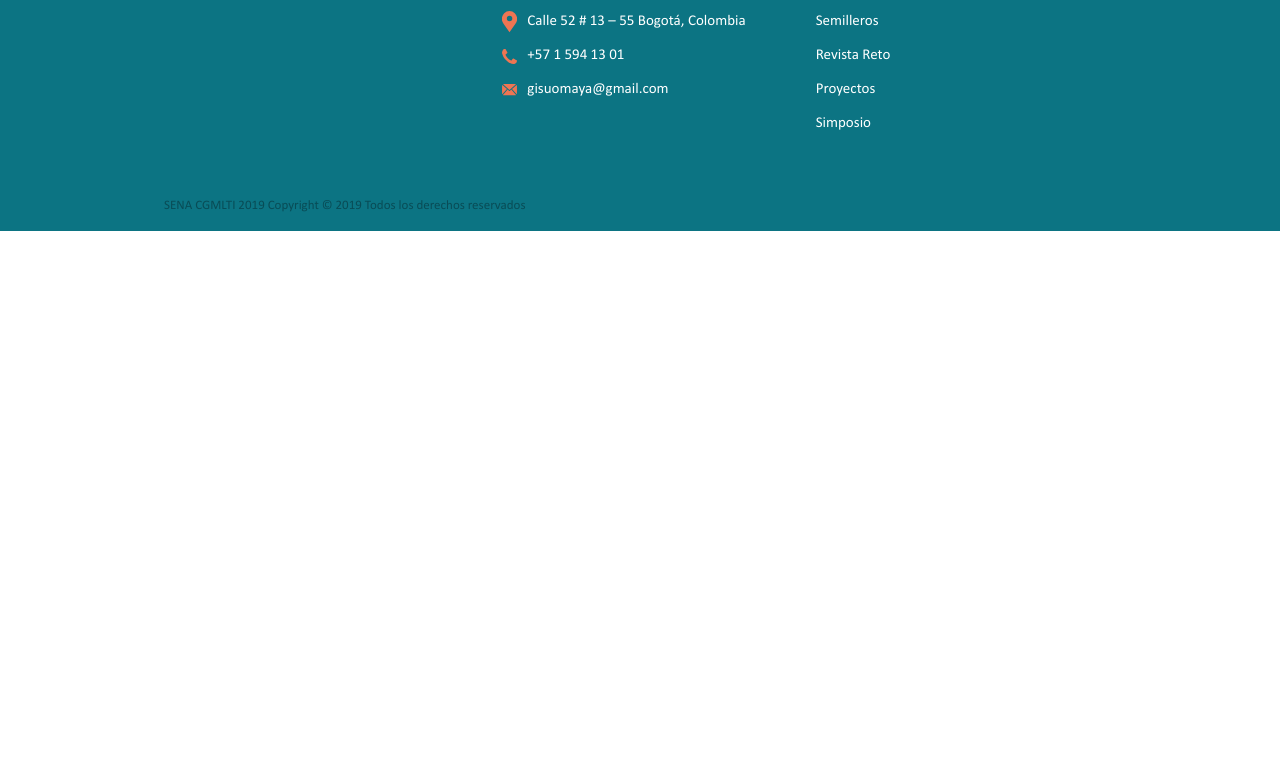
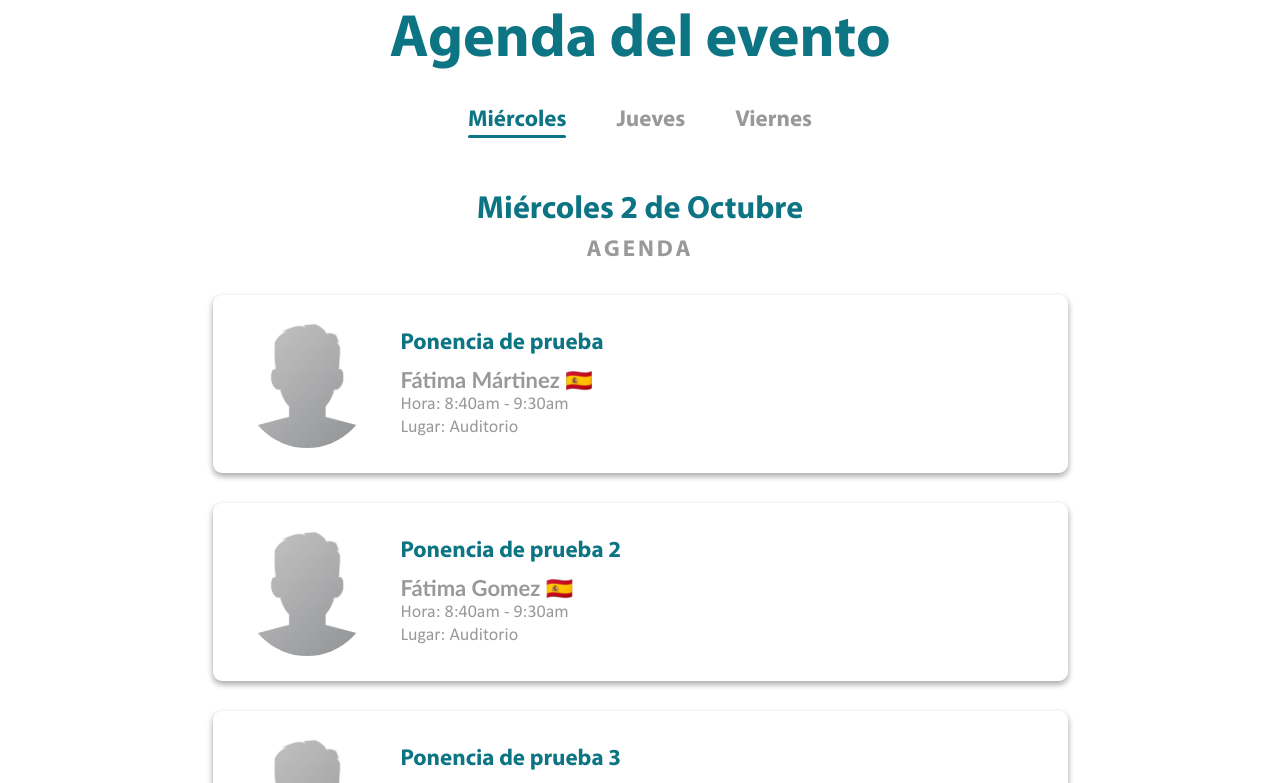
Before and after one commit to fcor/suomaya, a React (Create React App) app: page /simposio in a window 1280 px wide. Shown: the part 1117-1900 px from the top of the page. Before the commit the page ends 1348 px from the top, so only its background shows below. Built offline with nearby package versions, Linux system fonts and the light colour scheme.

Commit message:
Updated React version - Added simposio schedule WIP

```diff
--- a/package.json
+++ b/package.json
@@ -10,7 +10,7 @@
     "react-transition-group": "^2.5.0"
   },
   "devDependencies": {
-    "react-scripts": "2.0.5"
+    "react-scripts": "3.1.1"
   },
   "scripts": {
     "start": "react-scripts start",
--- /dev/null
+++ b/src/components/Simposio/Agenda.js
@@ -0,0 +1,40 @@
+import React from 'react'
+import DiaAgenda from './DiaAgenda'
+import './styles.css'
+
+const Agenda = () => {
+  const [day, setDay] = React.useState(1)
+
+  const isSelected = React.useCallback(
+    (currentDay) => {
+      if (currentDay === day) {
+        return 'selected'
+      }
+      return ''
+    }
+  , [day])
+
+  return (
+    <>
+      <div className="simposio-agenda-menu column">
+        <h1>Agenda del evento</h1>
+        <ul className="row">
+          <li className={isSelected(1)} onClick={() => setDay(1)}>
+            Miércoles
+          </li>
+          <li className={isSelected(2)} onClick={() => setDay(2)}>
+            Jueves
+          </li>
+          <li className={isSelected(3)} onClick={() => setDay(3)}>
+            Viernes
+          </li>
+        </ul>
+      </div>
+      <div className="simposio-agenda-content column">
+        <DiaAgenda dayIndex={day}/>
+      </div>
+    </>
+  )
+}
+
+export default Agenda
--- /dev/null
+++ b/src/components/Simposio/DiaAgenda.js
@@ -0,0 +1,60 @@
+import React from 'react'
+import avatar from '../../assets/img/avatar.png'
+import './styles.css'
+
+const dayDetail = {
+  fecha: 'Miércoles 2',
+  ponencias: [
+    {
+      nombre: 'Ponencia de prueba',
+      autor: 'Fátima Mártinez',
+      pais: '🇪🇸',
+      hora: '8:40am - 9:30am',
+      lugar: 'Auditorio',
+      avatar: avatar,
+    },
+    {
+      nombre: 'Ponencia de prueba 2',
+      autor: 'Fátima Gomez',
+      pais: '🇪🇸',
+      hora: '8:40am - 9:30am',
+      lugar: 'Auditorio',
+      avatar: avatar,
+    },
+    {
+      nombre: 'Ponencia de prueba 3',
+      autor: 'Fátima Perez',
+      pais: '🇪🇸',
+      hora: '8:40am - 9:30am',
+      lugar: 'Auditorio',
+      avatar: avatar,
+    },
+  ]
+}
+
+const DiaAgenda = ({ dayIndex }) => {
+  const day = dayDetail
+  return (
+    <>
+      <section className="day-header column">
+        <h2>{`${day.fecha} de Octubre`}</h2>
+        <p>Agenda</p>
+      </section>
+      <section className="day-cards column">
+        {dayDetail.ponencias.map((ponencia) => (
+          <div key={ponencia.nombre} className="day-card row">
+            <img src={ponencia.avatar} alt="Avatar" />
+            <div className="day-card-details column">
+              <h3>{ponencia.nombre}</h3>
+              <p className="day-card-detail-name">{ponencia.autor} <span>{ponencia.pais}</span></p>
+              <p>{`Hora: ${ponencia.hora}`}</p>
+              <p>{`Lugar: ${ponencia.lugar}`}</p>
+            </div>
+          </div>
+        ))}
+      </section>
+    </>
+  )
+}
+
+export default DiaAgenda
--- a/src/components/Simposio/index.js
+++ b/src/components/Simposio/index.js
@@ -1,5 +1,6 @@
 import React from 'react'
 import Button from '../Button'
+import Agenda from './Agenda'
 import './styles.css'
 import flyer from '../../assets/img/simposio.jpg'
 import flyer2 from '../../assets/img/simposio2.jpg'
@@ -63,6 +64,10 @@ class Simposio extends React.Component {
             src={flyer2}
           />
         </section>
+        <hr className="line container" />
+        <section className="simposio-agenda column">
+          <Agenda />
+        </section>
         {/* <section className="simposio-pics column">
           <h1>¡Asi fue el II Simposio de Ciencia, innovación y tecnología!</h1>
           <div className="simposio-gallery row">
--- a/src/components/Simposio/styles.css
+++ b/src/components/Simposio/styles.css
@@ -3,6 +3,10 @@
   padding: 45px 0;
   margin: 0 auto;
   /* border: 1px solid red; */
+}
+
+.simposio-top {
+  margin-bottom: 60px;
 }
 
 .simposio-top-info{
@@ -66,6 +70,133 @@
 .simposio-gallery img{
   width: 340px;
   margin: 20px 0;
+}
+
+.simposio-agenda {
+  margin: 30px 0;
+  width: 100%;
+}
+
+.simposio-agenda-menu {
+  margin-bottom: 20px;
+}
+
+.simposio-agenda-menu h1 {
+  color: var(--verde);
+  font-family: 'Myriad Pro';
+  font-weight: bold;
+  font-size: 60px;
+  margin: 30px 0 30px 0;
+}
+
+.simposio-agenda-menu ul {
+  list-style-type: none;
+  margin: 0;
+  padding: 0;
+  justify-content: flex-start !important;
+  align-items: flex-start !important;
+  height: 34px;
+}
+
+.simposio-agenda-menu ul li {
+  font-size: 23px;
+  font-family: 'Myriad Pro';
+  margin-right: 50px;
+  cursor: pointer;
+  color: var(--gris);
+  transition: 0.2s;
+}
+
+.simposio-agenda-menu ul li:last-child {
+  margin-right: 0;
+}
+
+.simposio-agenda-menu ul li:hover,
+.simposio-agenda-menu ul li.selected{
+  color: var(--verde);
+}
+
+.simposio-agenda-menu ul li:after {
+  content: '';
+  display: block;
+  margin: auto;
+  height: 3px;
+  width: 0px;
+  border-radius: 3px;
+  background: transparent;
+  transition: width .5s ease, background-color .5s ease;
+}
+
+.simposio-agenda-menu ul li.selected:after{
+  width: 100%;
+  background: var(--verde);
+}
+
+.simposio-agenda-content{
+  width: 100%;
+}
+
+.day-header h2{
+  color: var(--verde);
+  font-family: 'Myriad Pro';
+  font-weight: bold;
+  font-size: 32px;
+  margin: 30px 0 8px 0;
+}
+
+.day-header p {
+  color: var(--gris);
+  font-family: 'Myriad Pro';
+  font-size: 23px;
+  margin: 0;
+  text-transform: uppercase;
+  letter-spacing: 3px;
+}
+
+.day-cards {
+  margin: 30px 0px;
+  width: 100%;
+  padding: 0 100px;
+  box-sizing: border-box;
+}
+
+.day-card {
+ padding: 25px 0;
+ border-radius: 9px;
+ justify-content: flex-start !important;
+ width: 95%;
+ margin-bottom: 30px;
+ box-shadow: 0 3px 6px rgba(0,0,0,0.16), 0 3px 6px rgba(0,0,0,0.23);
+}
+
+.day-card img {
+  width: 128px;
+  border-radius: 100%;
+  margin-left: 30px;
+}
+
+.day-card-details {
+ margin-left: 30px;
+ align-items: flex-start !important;
+}
+
+.day-card-details h3 {
+  color: var(--verde);
+  font-family: 'Myriad Pro';
+  font-size: 23px;
+  margin: 0 0 8px 0;
+}
+
+.day-card-details p {
+  color: var(--gris);
+  font-family: 'Calibri';
+  font-size: 18px;
+  margin: 0;
+}
+
+.day-card-detail-name{
+  font-weight: bold;
+  font-size: 22px !important;
 }
 
 @media screen and (max-width: 1170px){
```
Also changed, not shown: 1 other file (tests, documents, lock files or other folders).
